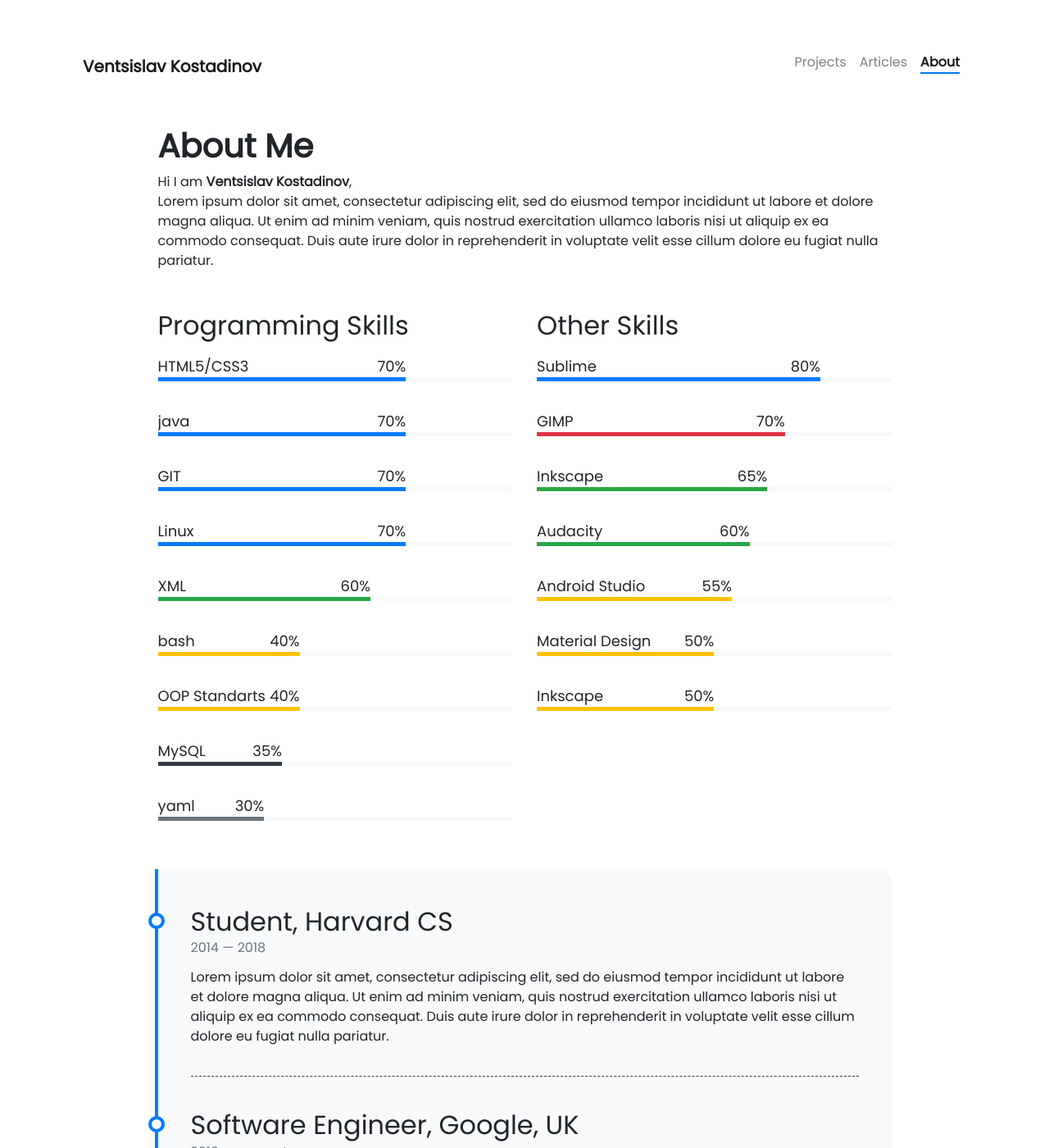
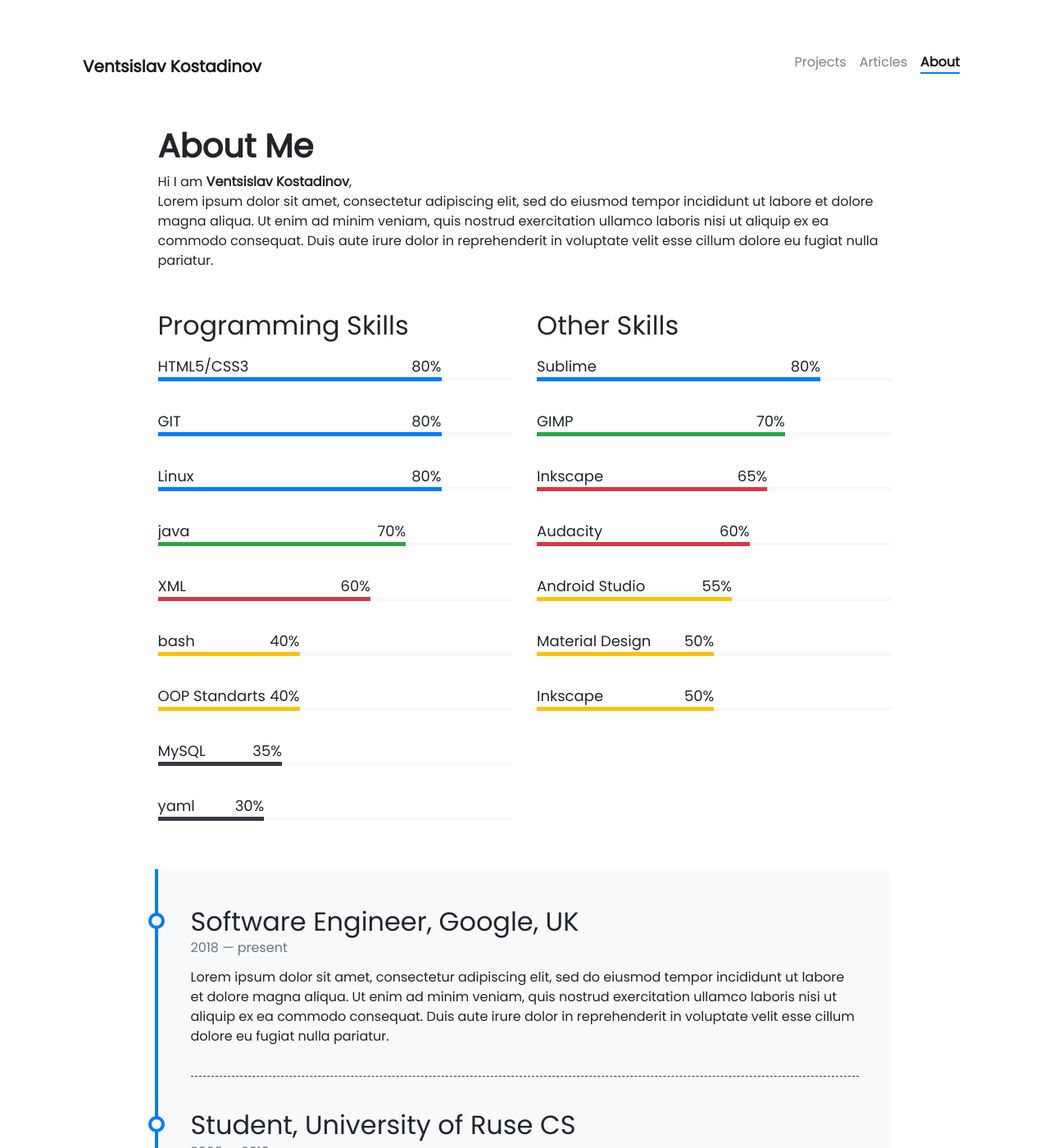
Before and after one commit to clappingmonkey/personal-site, a Jekyll site: the page built from pages/about.md, in a window 1280 px wide and 1400 px high. Shown: the whole window at 82% size. Built offline with Jekyll 4.4.1, drawn with Linux system fonts in a browser that asks for light colours; nearby versions of some CDN libraries.

Commit message:
fixed the colours and re-arange the timeline

```diff
--- a/_data/other-skills.yml
+++ b/_data/other-skills.yml
@@ -4,15 +4,15 @@
 
 - name: GIMP
   percentage: 70
-  color: danger
+  color: success
 
 - name: Inkscape
   percentage: 65
-  color: success
+  color: danger
 
 - name: Audacity
   percentage: 60
-  color: success
+  color: danger
 
 - name: Android Studio
   percentage: 55
--- a/_data/programming-skills.yml
+++ b/_data/programming-skills.yml
@@ -1,22 +1,22 @@
 - name: HTML5/CSS3
-  percentage: 70
+  percentage: 80
+  color:
+
+- name: GIT
+  percentage: 80
+  color:
+
+- name: Linux
+  percentage: 80
   color:
 
 - name: java
   percentage: 70
-  color:
-
-- name: GIT
-  percentage: 70
-  color:
-
-- name: Linux
-  percentage: 70
-  color:
+  color: success
 
 - name: XML
   percentage: 60
-  color: success
+  color: danger
 
 - name: bash
   percentage: 40
@@ -32,4 +32,4 @@
 
 - name: yaml
   percentage: 30
-  color: secondary
+  color: dark
--- a/_data/timeline.yml
+++ b/_data/timeline.yml
@@ -1,6 +1,15 @@
-- title: Student, Harvard CS
-  from: 2014
-  to: 2018
+- title: Software Engineer, Google, UK
+  from: 2018
+  to: present
+  description: Lorem ipsum dolor sit amet, consectetur adipiscing elit,
+               sed do eiusmod tempor incididunt ut labore et dolore magna aliqua.
+               Ut enim ad minim veniam, quis nostrud exercitation ullamco laboris
+               nisi ut aliquip ex ea commodo consequat. Duis aute irure dolor in
+               reprehenderit in voluptate velit esse cillum dolore eu fugiat nulla pariatur.
+
+- title: Student, University of Ruse CS
+  from: 2009
+  to: 2013
   description: Lorem ipsum dolor sit amet, consectetur adipiscing elit,
                sed do eiusmod tempor incididunt ut labore et dolore magna aliqua.
                Ut enim ad minim veniam, quis nostrud exercitation ullamco laboris
```
